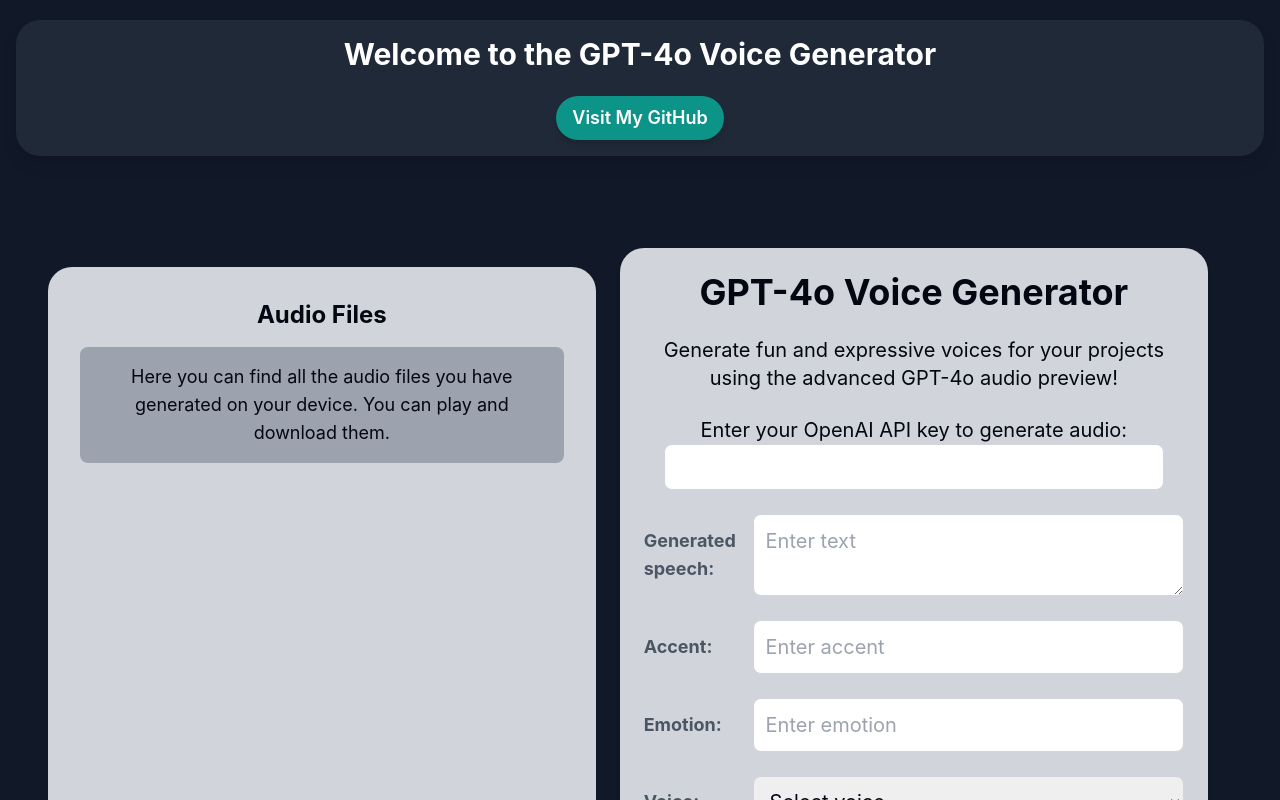
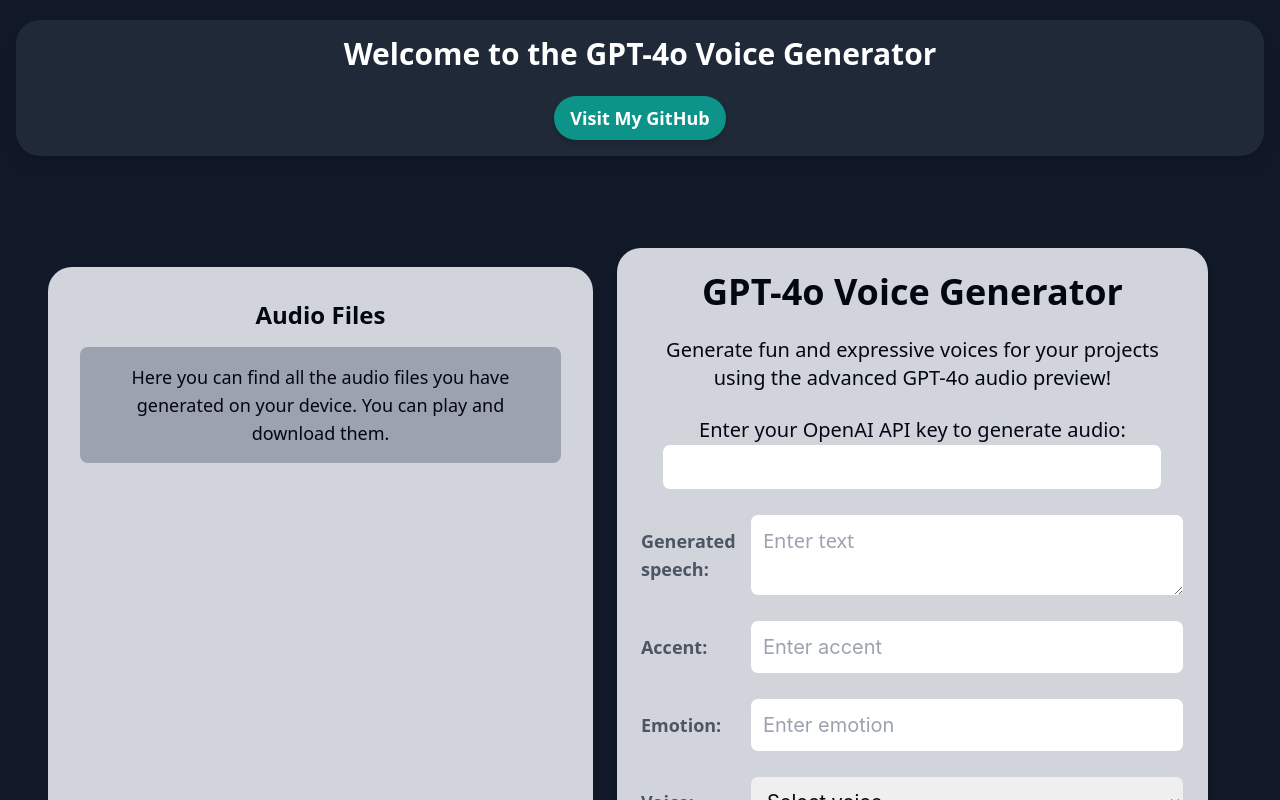
Before and after one commit to ZeddBread/GPT4o-Voice-Generator, a Next.js app: page / in a window 1280 px wide. Shown: the top 800 px of the page. Built offline with nearby package versions, Linux system fonts and the light colour scheme.

Commit message:
fix body font class

```diff
--- a/app/layout.tsx
+++ b/app/layout.tsx
@@ -20,7 +20,7 @@
         <link rel="icon" href="/favicon.ico" />
       </head>
       <body
-        className={`font-sansantialiased bg-background text-foreground bg-gray-900`}
+        className={`font-sans antialiased bg-background text-foreground bg-gray-900`}
       >
         <header className="p-4 bg-primary-color bg-gray-800 drop-shadow-lg rounded-3xl mx-4 my-5 shadow-black text-white flex flex-col items-center">
           <h1 className="text-3xl font-bold mb-2">Welcome to the GPT-4o Voice Generator</h1>
```
